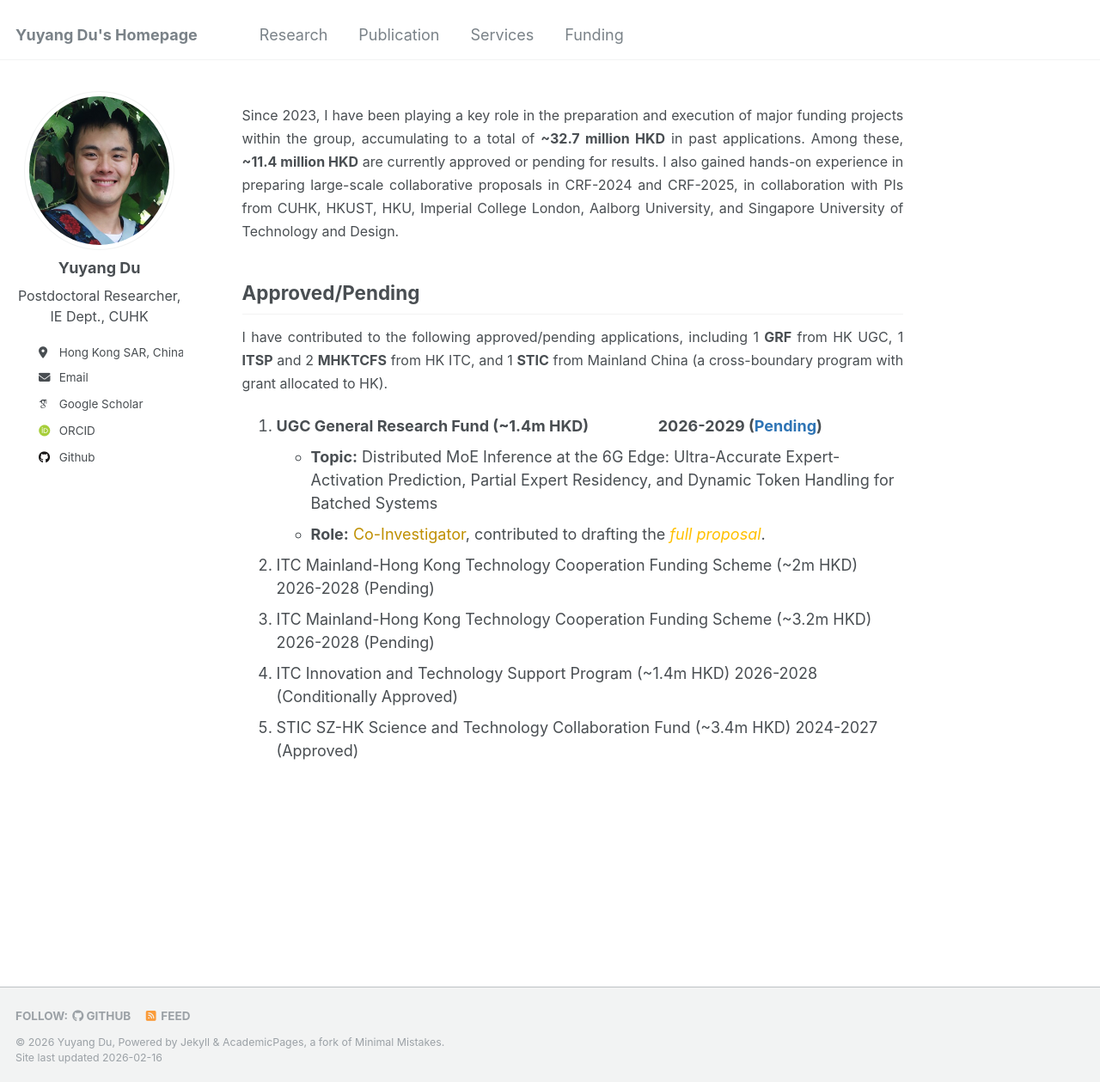
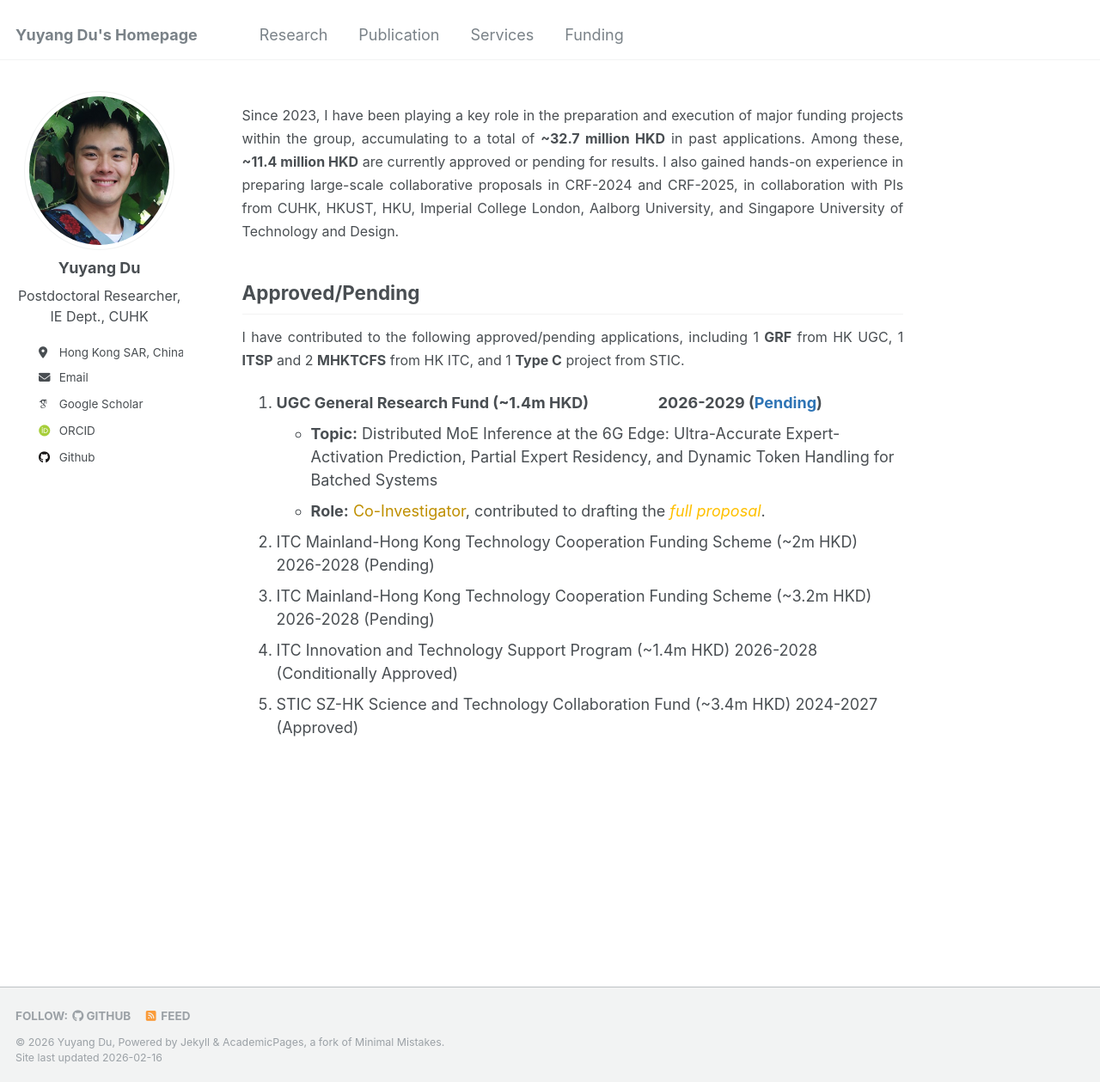
Before and after one commit to yuyangdu01/yuyangdu01.github.io, a Jekyll site: the page built from _pages/funding.md, in a window 1280 px wide and 1259 px high. Shown: the whole window at 86% size. Built offline with Jekyll 4.4.1, drawn with Linux system fonts in a browser that asks for light colours; some web fonts are replaced.

Commit message:
Update funding.md

```diff
--- a/_pages/funding.md
+++ b/_pages/funding.md
@@ -17,7 +17,7 @@ a {
 
 Approved/Pending
 ------
-<p style="text-align: justify;"><font size=3> I have contributed to the following approved/pending applications, including 1 <b>GRF</b> from HK UGC, 1 <b>ITSP</b> and 2 <b>MHKTCFS</b> from HK ITC, and 1 <b>STIC</b> from Mainland China (a cross-boundary program with grant allocated to HK).</font></p>
+<p style="text-align: justify;"><font size=3> I have contributed to the following approved/pending applications, including 1 <b>GRF</b> from HK UGC, 1 <b>ITSP</b> and 2 <b>MHKTCFS</b> from HK ITC, and 1 <b>Type C</b> project from STIC.</font></p>
 
 
 
```
